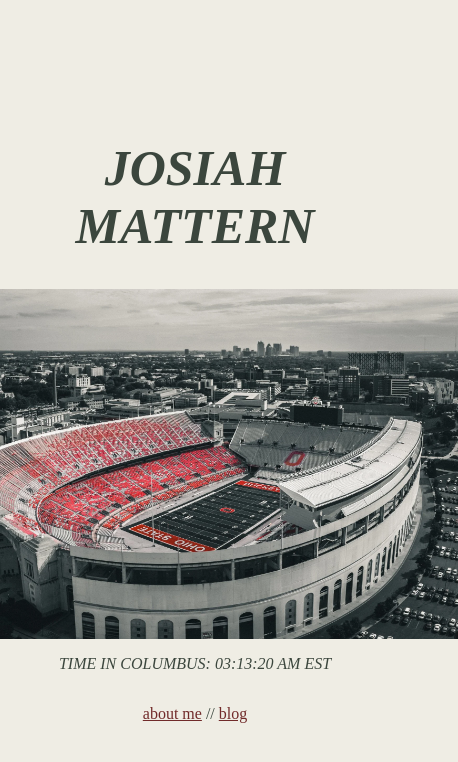
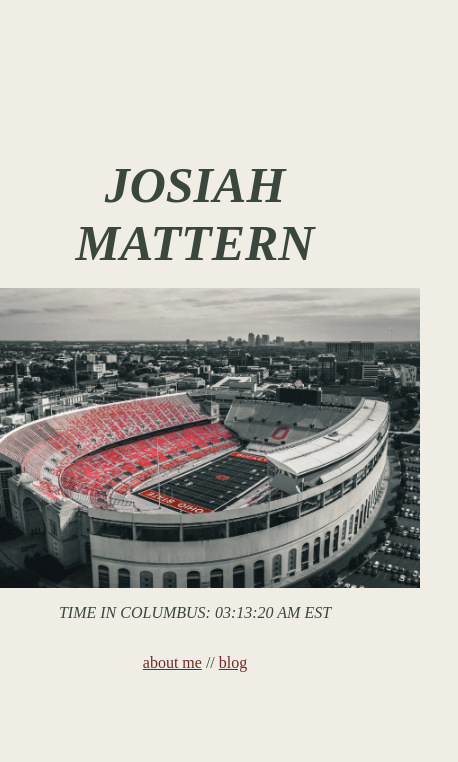
Before and after one commit to josiahmattern/personalwebsite, a website: page public/index.html in a window 390 px wide. Shown: the whole page, 458 px wide, since content can reach past the window. Drawn offline with Linux system fonts and the light colour scheme.

Commit message:
fixed image

```diff
--- a/public/styles.css
+++ b/public/styles.css
@@ -32,12 +32,18 @@
   padding: 2rem;
   gap: 1rem;
 }
+h1 {
+	margin: 0;
+	margin-bottom: 1rem;
+}
 .blog h1 {
   margin: 0;
 }
 .blog p {
   margin: 0;
 }
+
+
 
 
 ul {
@@ -47,8 +53,15 @@ ul {
 }
 
 img {
-  height: 350px;
+  height: 375px;
 }
+
+@media (max-width: 400px) {
+  img {
+    height: 300px;
+  }
+}
+
 
 
 a {
```
